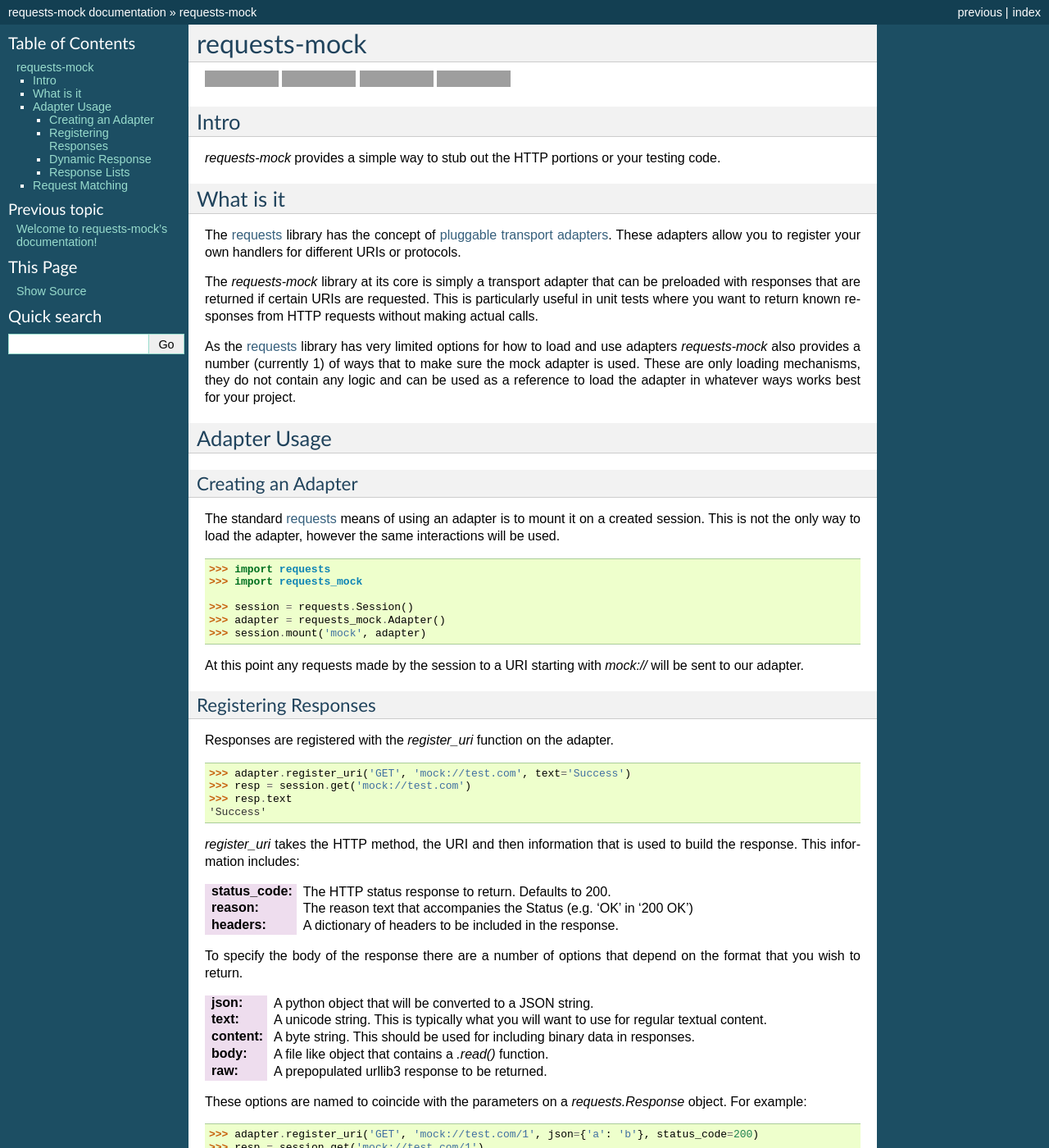
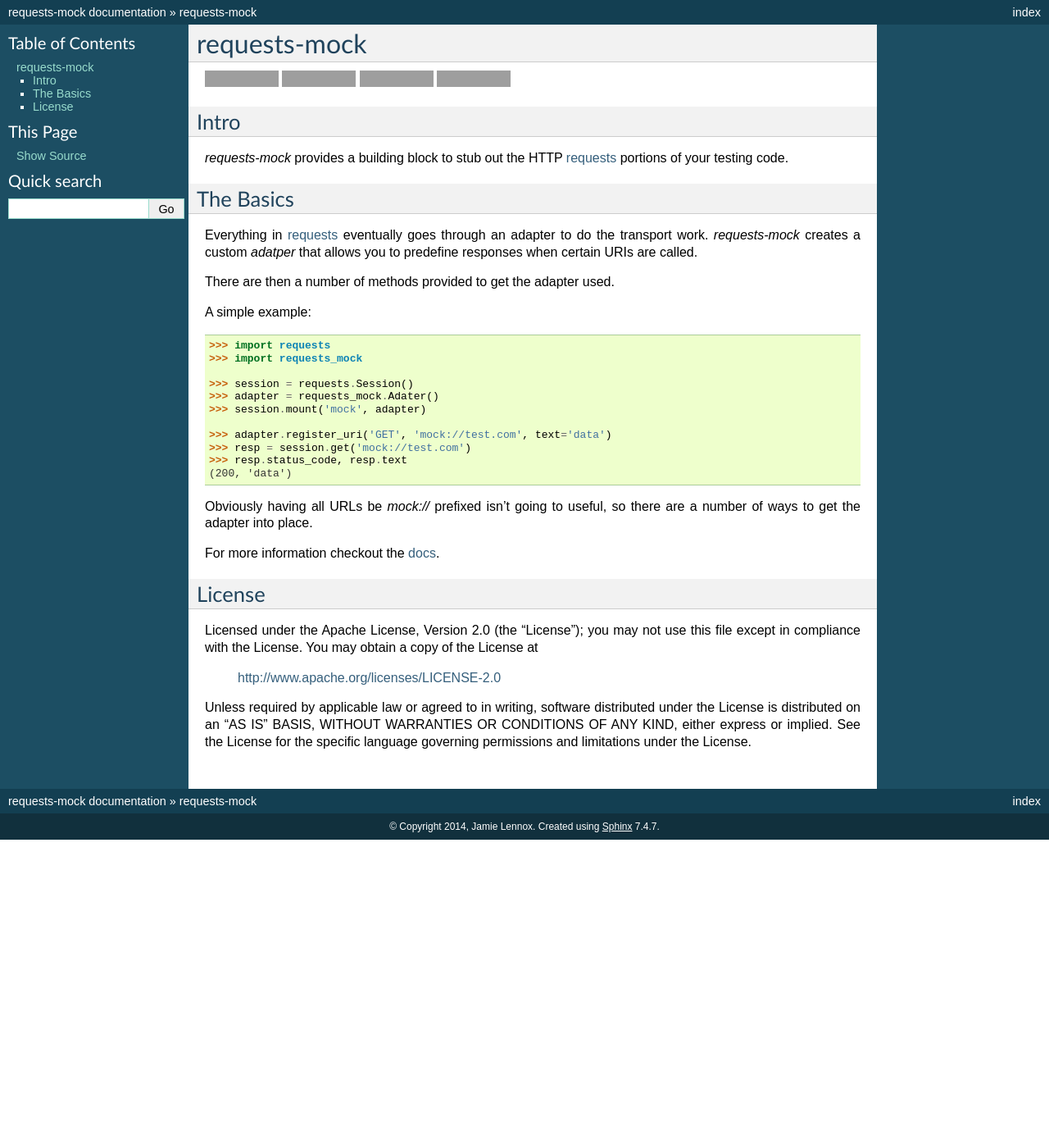
Before and after one commit to jamielennox/requests-mock, a Sphinx documentation site: the page built from docs/readme.rst, in a window 1280 px wide and 1400 px high. Shown: the whole window at 82% size. Built offline with Sphinx 7.4.7, drawn with Linux system fonts in a browser that asks for light colours; the version number could not be read and is left out; some of the changed text lies outside the part shown; grey boxes are pictures that could not be loaded.

Commit message:
Split docs for better RTFD viewing
Simplified README, not sure how wise that is.

```diff
--- a/README.rst
+++ b/README.rst
@@ -17,28 +17,17 @@
 Intro
 =====
 
-`requests-mock` provides a simple way to stub out the HTTP portions or your testing code.
+`requests-mock` provides a building block to stub out the HTTP `requests`_ portions of your testing code.
 
-
-What is it
+The Basics
 ==========
 
-The `requests`_ library has the concept of `pluggable transport adapters`_.
-These adapters allow you to register your own handlers for different URIs or protocols.
+Everything in `requests`_ eventually goes through an adapter to do the transport work.
+`requests-mock` creates a custom `adatper` that allows you to predefine responses when certain URIs are called.
 
-The *requests-mock* library at its core is simply a transport adapter that can be preloaded with responses that are returned if certain URIs are requested.
-This is particularly useful in unit tests where you want to return known responses from HTTP requests without making actual calls.
+There are then a number of methods provided to get the adapter used.
 
-As the `requests`_ library has very limited options for how to load and use adapters *requests-mock* also provides a number (currently 1) of ways that to make sure the mock adapter is used.
-These are only loading mechanisms, they do not contain any logic and can be used as a reference to load the adapter in whatever ways works best for your project.
-
-Adapter Usage
-=============
-
-Creating an Adapter
--------------------
-
-The standard `requests`_ means of using an adapter is to mount it on a created session. This is not the only way to load the adapter, however the same interactions will be used.
+A simple example:
 
 .. code:: python
 
@@ -46,158 +35,32 @@
     >>> import requests_mock
 
     >>> session = requests.Session()
-    >>> adapter = requests_mock.Adapter()
+    >>> adapter = requests_mock.Adater()
     >>> session.mount('mock', adapter)
 
-At this point any requests made by the session to a URI starting with `mock://` will be sent to our adapter.
+    >>> adapter.register_uri('GET', 'mock://test.com', text='data')
+    >>> resp = session.get('mock://test.com')
+    >>> resp.status_code, resp.text
+    (200, 'data')
 
+Obviously having all URLs be `mock://` prefixed isn't going to useful, so there are a number of ways to get the adapter into place.
 
-Registering Responses
----------------------
+For more information checkout the `docs`_.
 
-Responses are registered with the `register_uri` function on the adapter.
+License
+=======
 
-.. code:: python
+Licensed under the Apache License, Version 2.0 (the "License"); you may
+not use this file except in compliance with the License. You may obtain
+a copy of the License at
 
-    >>> adapter.register_uri('GET', 'mock://test.com', text='Success')
-    >>> resp = session.get('mock://test.com')
-    >>> resp.text
-    'Success'
+     http://www.apache.org/licenses/LICENSE-2.0
 
-`register_uri` takes the HTTP method, the URI and then information that is used to build the response. This information includes:
-
-:status_code: The HTTP status response to return. Defaults to 200.
-:reason: The reason text that accompanies the Status (e.g. 'OK' in '200 OK')
-:headers: A dictionary of headers to be included in the response.
-
-To specify the body of the response there are a number of options that depend on the format that you wish to return.
-
-:json: A python object that will be converted to a JSON string.
-:text: A unicode string. This is typically what you will want to use for regular textual content.
-:content: A byte string. This should be used for including binary data in responses.
-:body: A file like object that contains a `.read()` function.
-:raw: A prepopulated urllib3 response to be returned.
-
-These options are named to coincide with the parameters on a `requests.Response` object. For example:
-
-.. code:: python
-
-    >>> adapter.register_uri('GET', 'mock://test.com/1', json={'a': 'b'}, status_code=200)
-    >>> resp = session.get('mock://test.com/1')
-    >>> resp.json()
-    {'a': 'b'}
-
-    >>> adapter.register_uri('GET', 'mock://test.com/2', text='Not Found', status_code=404)
-    >>> resp = session.get('mock://test.com/2')
-    >>> resp.text
-    'Not Found'
-    >>> resp.status_code
-    404
-
-It only makes sense to provide at most one body element per response.
-
-Dynamic Response
-----------------
-
-A callback can be provided in place of any of the body elements.
-Callbacks must be a function in the form of
-
-.. code:: python
-
-    def callback(request, context):
-
-and return a value suitable to the body element that was specified.
-The elements provided are:
-
-:request: The `requests.Request` object that was provided.
-:context: An object containing the collected known data about this response.
-
-The available properties on the `context` are:
-
-:headers: The dictionary of headers that are to be returned in the response.
-:status_code: The status code that is to be returned in the response.
-:reason: The string HTTP status code reason that is to be returned in the response.
-
-These parameters are populated initially from the variables provided to the `register_uri` function and if they are modified on the context object then those changes will be reflected in the response.
-
-.. code:: python
-
-    >>> def text_callback(request, context):
-    ...     context.status_code = 200
-    ...     context.headers['Test1'] = 'value1'
-    ...     return 'response'
-    ...
-    >>> adapter.register_uri('GET', 'mock://test.com/3', text=text_callback, headers={'Test2': 'value2'}, status_code=400)
-    >>> resp = session.get('mock://test.com/3')
-    >>> resp.status_code, resp.headers, resp.text
-    (200, {'Test1': 'value1', 'Test2': 'value2'}, 'response')
-
-Response Lists
---------------
-
-Multiple responses can be provided to be returned in order by specifying the keyword parameters in a list.
-If the list is exhausted then the last response will continue to be returned.
-
-.. code:: python
-
-    >>> adapter.register_uri('GET', 'mock://test.com/4', [{'text': 'resp1', 'status_code': 300},
-    ...                                                   {'text': 'resp2', 'status_code': 200}])
-    >>> resp = session.get('mock://test.com/4')
-    >>> (resp.status_code, resp.text)
-    (300, 'resp1')
-    >>> resp = session.get('mock://test.com/4')
-    >>> (resp.status_code, resp.text)
-    (200, 'resp2')
-    >>> resp = session.get('mock://test.com/4')
-    >>> (resp.status_code, resp.text)
-    (200, 'resp2')
-
-
-Request Matching
-================
-
-Whilst it is preferable to provide the whole URI to `register_uri` it is possible to just specify components.
-
-You can specify a protocol-less path:
-
-.. code:: python
-
-    >>> adapter.register_uri('GET', '//test.com/5', text='resp')
-    >>> session.get('mock://test.com/5').text
-    'resp'
-
-or you can specify just a path:
-
-.. code:: python
-
-    >>> adapter.register_uri('GET', '/6', text='resp')
-    >>> session.get('mock://test.com/6').text
-    'resp'
-    >>> session.get('mock://another.com/6').text
-    'resp'
-
-Query strings provided to a register will match so long as at least those provided form part of the request.
-
-.. code:: python
-
-    >>> adapter.register_uri('GET', '/7?a=1', text='resp')
-    >>> session.get('mock://test.com/7?a=1&b=2').text
-    'resp'
-
-    >>> session.get('mock://test.com/7?a=3')
-    Traceback (most recent call last):
-       ...
-    requests_mock.exceptions.NoMockAddress: No mock address: GET mock://test.com/7?a=3
-
-This can be a problem in certain situations, so if you wish to match only the complete query string there is a flag `complete_qs`:
-
-.. code:: python
-
-    >>> adapter.register_uri('GET', '/8?a=1', complete_qs=True, text='resp')
-    >>> session.get('mock://test.com/8?a=1&b=2')
-    Traceback (most recent call last):
-       ...
-    requests_mock.exceptions.NoMockAddress: No mock address: GET mock://test.com/8?a=1&b=2
+Unless required by applicable law or agreed to in writing, software
+distributed under the License is distributed on an "AS IS" BASIS, WITHOUT
+WARRANTIES OR CONDITIONS OF ANY KIND, either express or implied. See the
+License for the specific language governing permissions and limitations
+under the License.
 
 .. _requests: http://python-requests.org
-.. _pluggable transport adapters: http://docs.python-requests.org/en/latest/user/advanced/#transport-adapters
+.. _docs: http://requests-mock.readthedocs.org
--- a/docs/conf.py
+++ b/docs/conf.py
@@ -38,7 +38,9 @@
 
 # Add any Sphinx extension module names here, as strings. They can be
 # extensions coming with Sphinx (named 'sphinx.ext.*') or your custom ones.
-extensions = ['sphinx.ext.autodoc', 'sphinx.ext.viewcode']
+extensions = ['sphinx.ext.autodoc',
+              'sphinx.ext.viewcode',
+              'sphinx.ext.intersphinx']
 
 # Add any paths that contain templates here, relative to this directory.
 templates_path = ['_templates']
@@ -261,3 +263,8 @@
 
 # If true, do not generate a @detailmenu in the "Top" node's menu.
 #texinfo_no_detailmenu = False
+
+requests_uri = 'http://docs.python-requests.org/en/latest/'
+urllib3_uri = 'http://urllib3.readthedocs.org/en/latest'
+intersphinx_mapping = {'requests': (requests_uri, None),
+                       'urllib3': (urllib3_uri, None)}
```
Also changed, not shown: docs/adapter.rst (added, +126 -0 lines), docs/fixture.rst (added, +41 -0 lines), docs/index.rst (+6 -6 lines), docs/loading.rst (added, +9 -0 lines), docs/matching.rst (added, +52 -0 lines), docs/overview.rst (added, +15 -0 lines), docs/readme.rst (line endings or trailing spaces).
